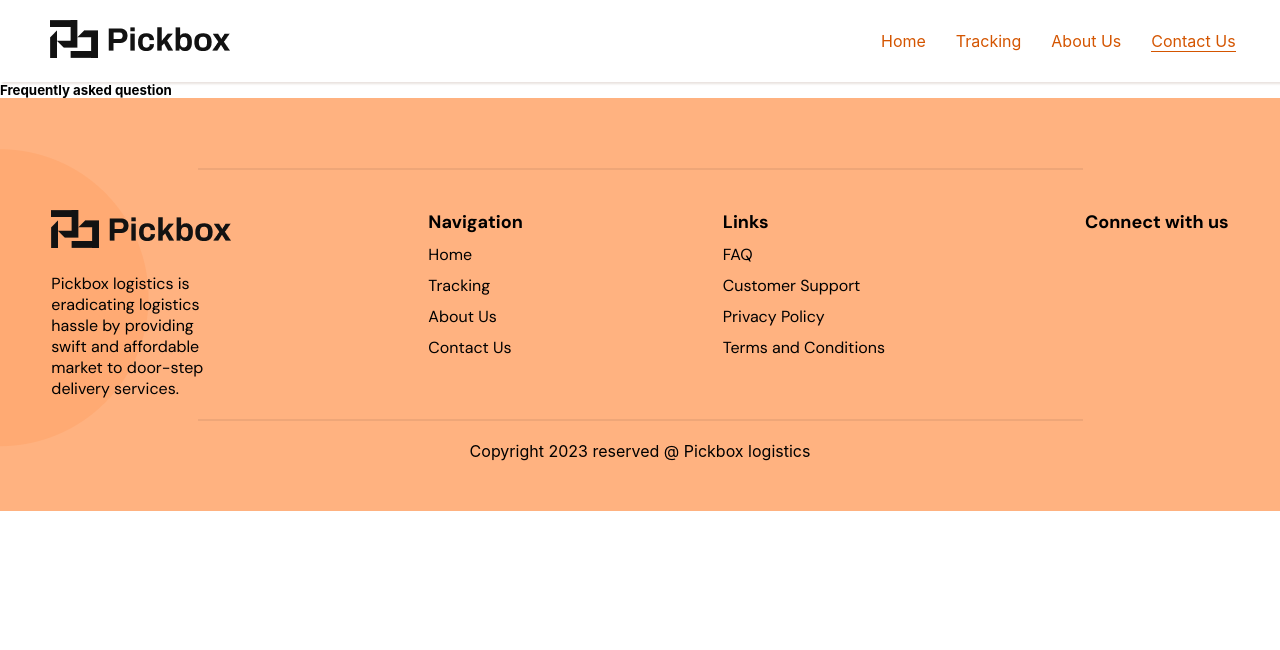
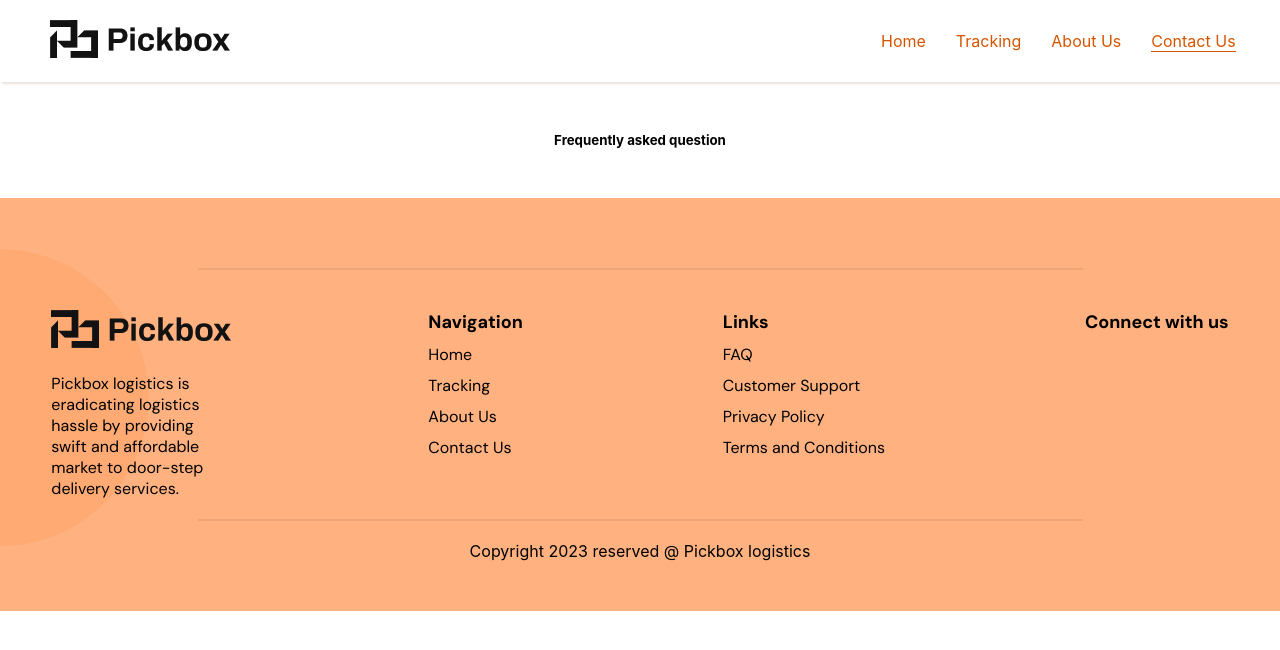
Before and after one commit to Pickbox-Project/Pickbox-frontend, a React (Create React App) app: page /contactus in a window 1280 px wide. Shown: the top 650 px of the page. Built offline with nearby package versions, Linux system fonts and the light colour scheme.

Commit message:
Started working on the Faqs Component

```diff
--- a/src/Components/Faqs/Faqs.css
+++ b/src/Components/Faqs/Faqs.css
@@ -0,0 +1,7 @@
+.faqs-contact-container {
+    padding: 50px;
+    display: flex;
+    justify-content: center;
+}
+
+.faqs-container {}
```
